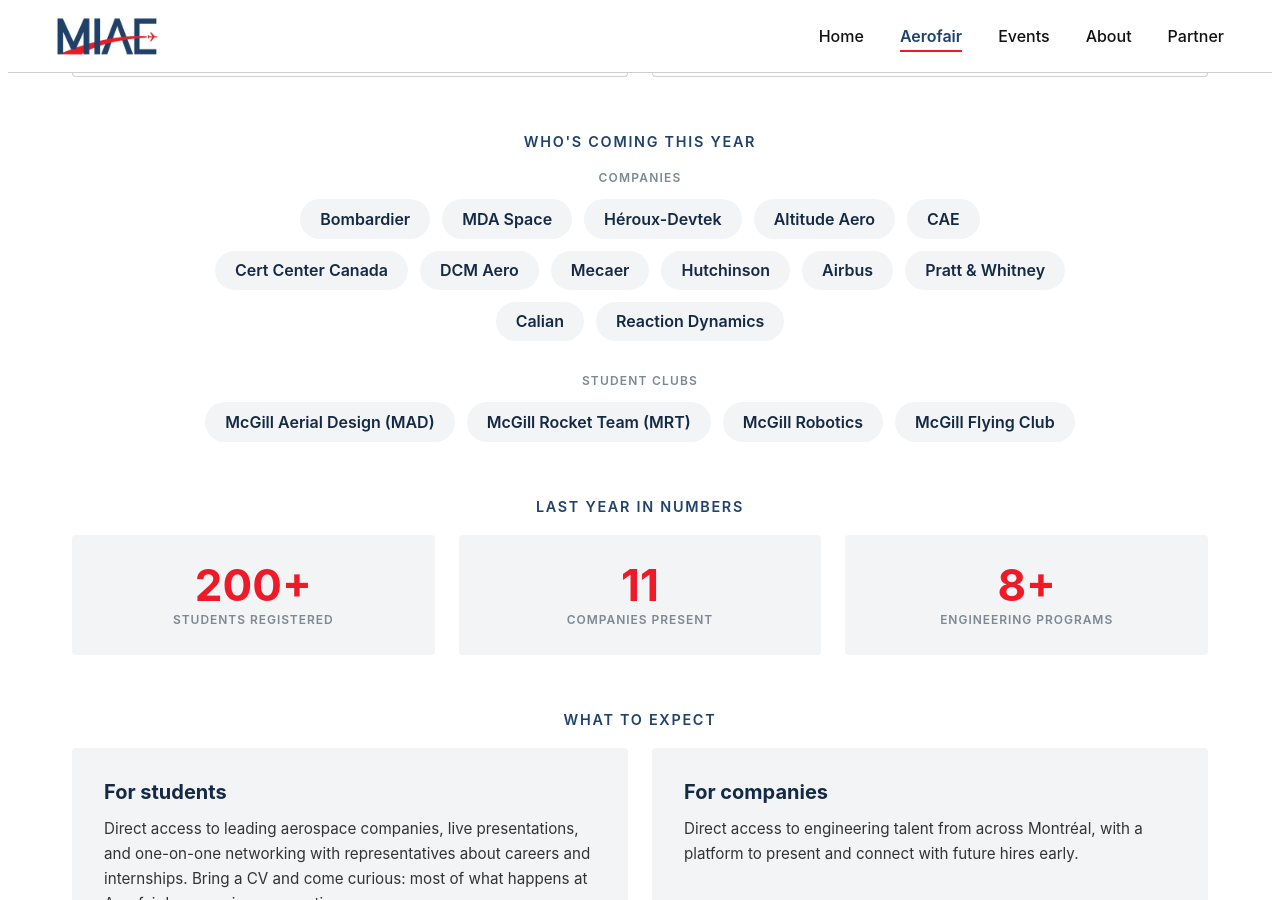
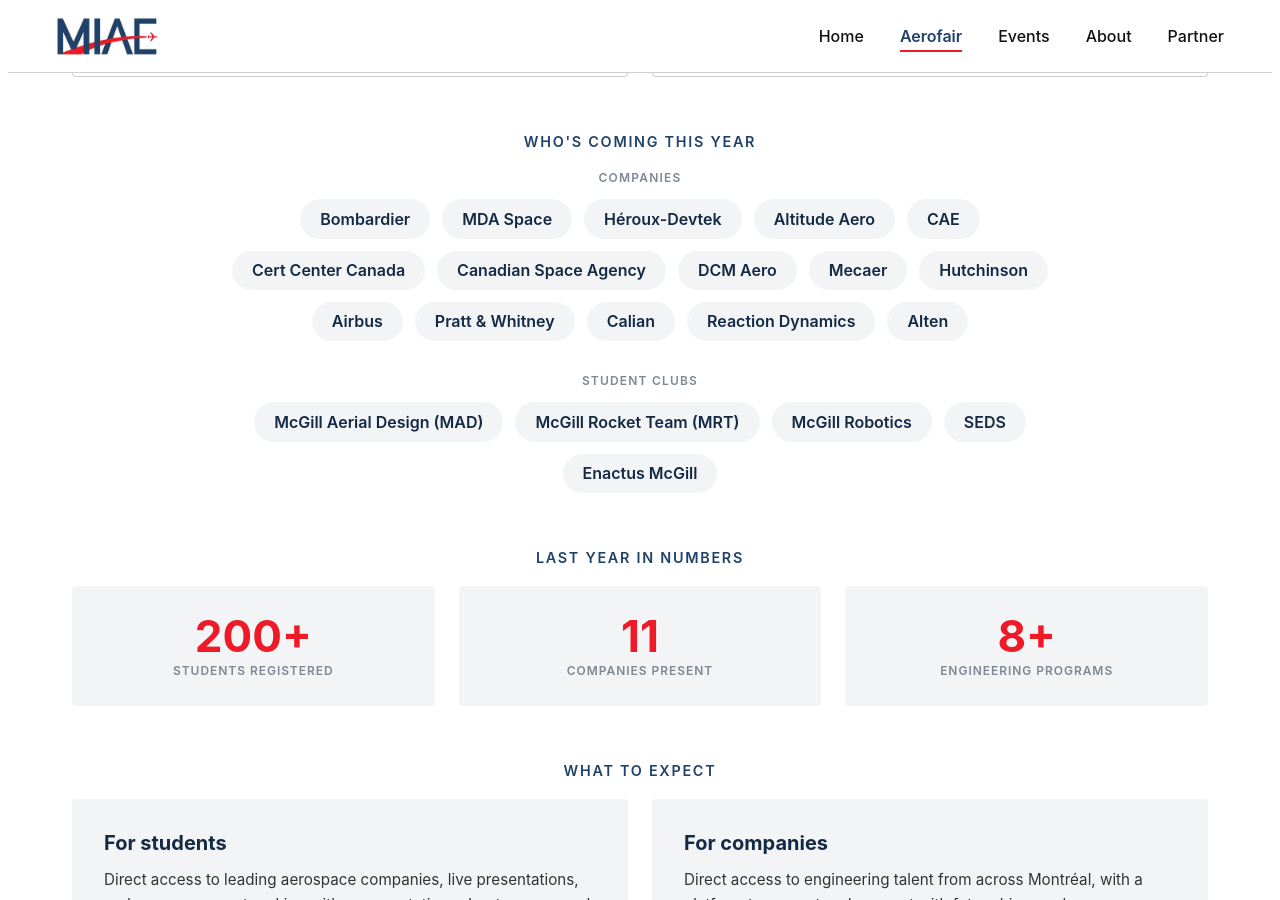
Before and after one commit to miae-sec/miae-sec.github.io, a Jekyll site: the page built from aerofair.html, in a window 1280 px wide and 900 px high, scrolled down 1892 px. Built offline with Jekyll 4.4.1, drawn with Linux system fonts in a browser that asks for light colours.

Commit message:
Update aerfoair company and club list

```diff
--- a/aerofair.html
+++ b/aerofair.html
@@ -82,6 +82,7 @@
     <li><a href="https://www.altitudeaero.com/" target="_blank" rel="noopener">Altitude Aero</a></li>
     <li><a href="https://www.cae.com/" target="_blank" rel="noopener">CAE</a></li>
     <li><a href="https://www.certcentercanada.com/" target="_blank" rel="noopener">Cert Center Canada</a></li>
+    <li><a href="https://www.asc-csa.gc.ca/eng/" target="_blank">Canadian Space Agency</a></li>
     <li><a href="https://dcm.aero/" target="_blank" rel="noopener">DCM Aero</a></li>
     <li><a href="https://www.mecaer.com/" target="_blank" rel="noopener">Mecaer</a></li>
     <li><a href="https://www.hutchinson.com/" target="_blank" rel="noopener">Hutchinson</a></li>
@@ -89,6 +90,7 @@
     <li><a href="https://www.prattwhitney.com/" target="_blank" rel="noopener">Pratt &amp; Whitney</a></li>
     <li><a href="https://www.calian.com/" target="_blank" rel="noopener">Calian</a></li>
     <li><a href="https://www.reactiondynamics.space/" target="_blank" rel="noopener">Reaction Dynamics</a></li>
+    <li><a href="https://www.alten.com/Industries/aeronautics-engineering/" target="_blank" rel="noopener">Alten</a></li>
   </ul>
 
   <h3 class="af-group-label">Student clubs</h3>
@@ -96,7 +98,8 @@
     <li><a href="https://madmcgill.vercel.app/" target="_blank" rel="noopener">McGill Aerial Design (MAD)</a></li>
     <li><a href="https://mcgillrocketteam.com/" target="_blank" rel="noopener">McGill Rocket Team (MRT)</a></li>
     <li><a href="https://mcgillrobotics.com/" target="_blank" rel="noopener">McGill Robotics</a></li>
-    <li><a href="https://mcgillflyingclub.com/" target="_blank" rel="noopener">McGill Flying Club</a></li>
+    <li><a href="https://www.seds.ca/" target="_blank">SEDS</a></li>
+    <li><a href="https://www.instagram.com/enactusmcgill/" target="_blank">Enactus McGill</a></li>
   </ul>
 </section>
 
```
